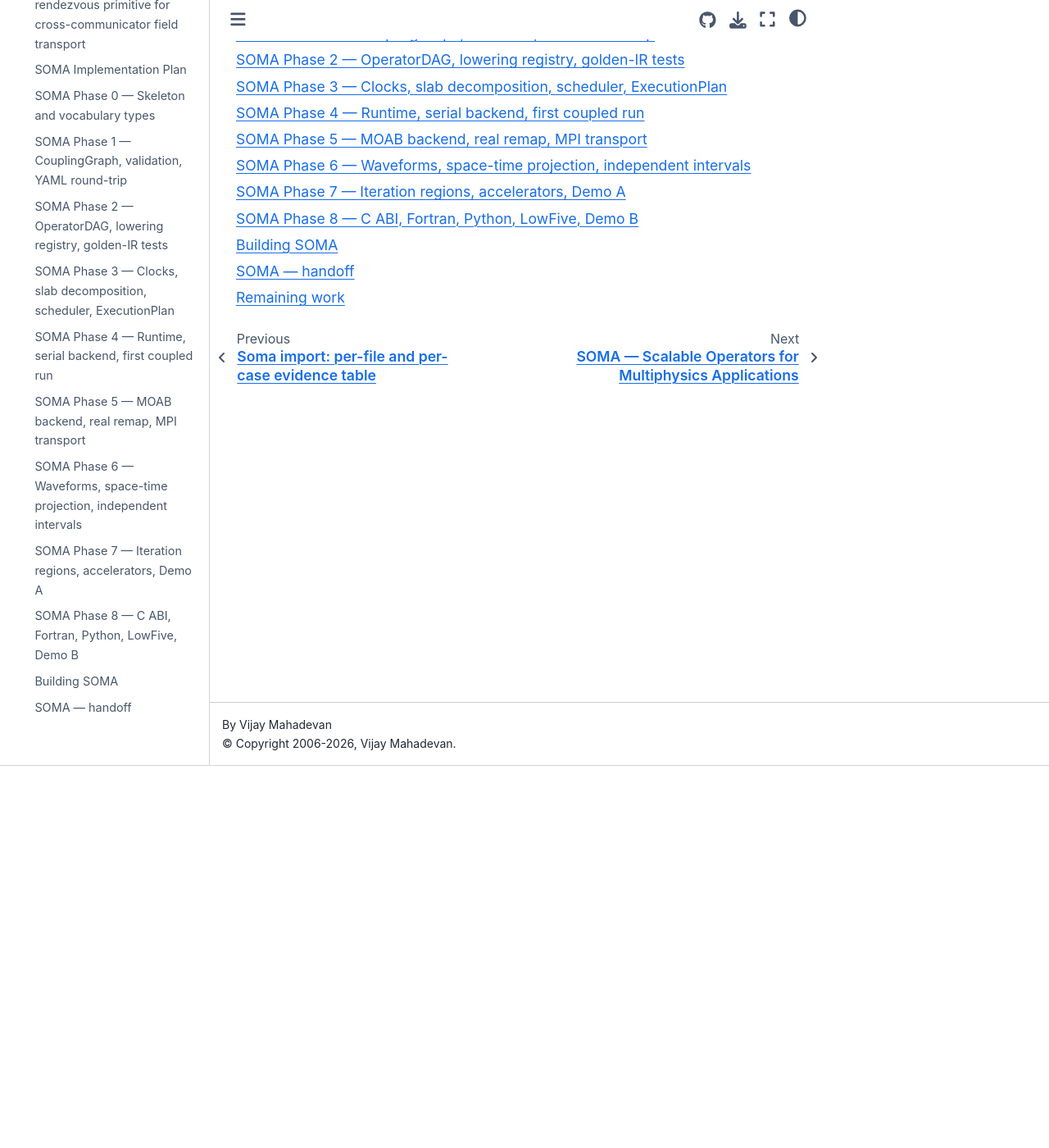
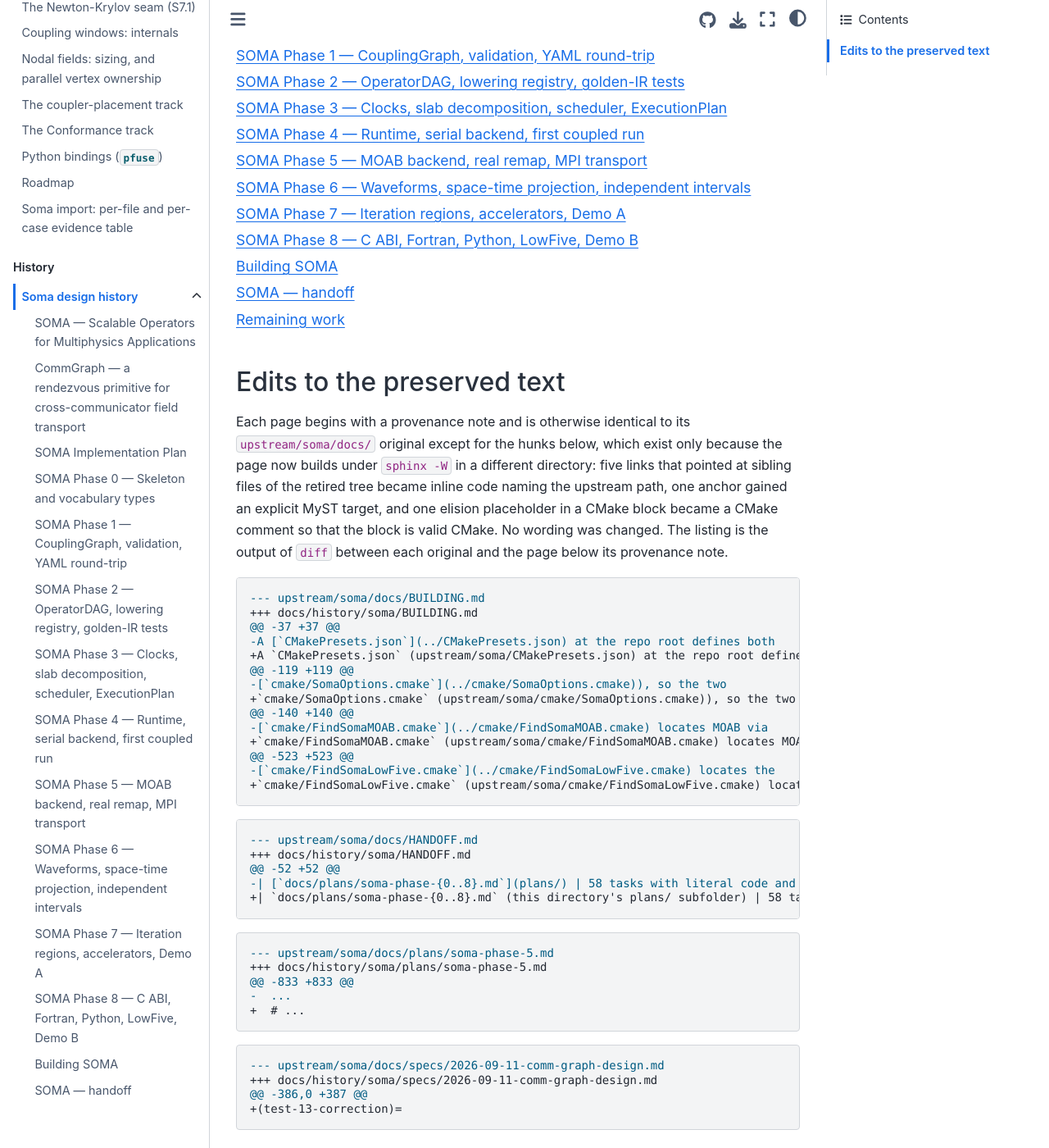
Before and after one commit to vijaysm/fuse, a Sphinx documentation site: the page built from docs/history/soma/index.md, in a window 1280 px wide and 1400 px high, scrolled down 467 px. Shown: the whole window at 82% size. Built offline with Sphinx 7.4.7 and the Sphinx Book theme 1.1.4, drawn with Linux system fonts in a browser that asks for light colours; some of the changed text lies outside the part shown.

Commit message:
Make the soma phase-5 CMake snippet valid and list every edit to the history pages
The bare ... placeholder is now a CMake comment, sphinx -W is back to zero warnings, and the index records all seven markup-only hunks as a diff.

````diff
--- a/docs/history/soma/index.md
+++ b/docs/history/soma/index.md
@@ -3,8 +3,9 @@
 Historical design, planning and handoff documents for `soma::`, the coupler library imported
 byte-identically as `upstream/soma` (parent repository `coupe`, commit `e52b981`, imported
 2026-09-14 per `UPSTREAMS.lock`) and in the process of being retired as its behaviour is ported
-natively into `fuse::`. Every page here is preserved **verbatim** from that commit; none describes
-FUSE's current architecture. See [](../../dev/soma-import.md) for the per-file and per-case record
+natively into `fuse::`. Every page here is preserved from that commit with only the markup-only
+edits listed under "Edits to the preserved text" below; none describes FUSE's current
+architecture. See [](../../dev/soma-import.md) for the per-file and per-case record
 of what was ported, superseded, or remains an open gap, and [](../../dev/porting.md) for the
 general porting procedure this track followed.
 
@@ -26,3 +27,53 @@
 BUILDING
 HANDOFF
 ```
+
+## Edits to the preserved text
+
+Each page begins with a provenance note and is otherwise identical to its `upstream/soma/docs/`
+original except for the hunks below, which exist only because the page now builds under
+`sphinx -W` in a different directory: five links that pointed at sibling files of the retired tree
+became inline code naming the upstream path, one anchor gained an explicit MyST target, and one
+elision placeholder in a CMake block became a CMake comment so that the block is valid CMake.
+No wording was changed. The listing is the output of `diff` between each original and the page
+below its provenance note.
+
+```diff
+--- upstream/soma/docs/BUILDING.md
++++ docs/history/soma/BUILDING.md
+@@ -37 +37 @@
+-A [`CMakePresets.json`](../CMakePresets.json) at the repo root defines both
++A `CMakePresets.json` (upstream/soma/CMakePresets.json) at the repo root defines both
+@@ -119 +119 @@
+-[`cmake/SomaOptions.cmake`](../cmake/SomaOptions.cmake)), so the two
++`cmake/SomaOptions.cmake` (upstream/soma/cmake/SomaOptions.cmake)), so the two
+@@ -140 +140 @@
+-[`cmake/FindSomaMOAB.cmake`](../cmake/FindSomaMOAB.cmake) locates MOAB via
++`cmake/FindSomaMOAB.cmake` (upstream/soma/cmake/FindSomaMOAB.cmake) locates MOAB via
+@@ -523 +523 @@
+-[`cmake/FindSomaLowFive.cmake`](../cmake/FindSomaLowFive.cmake) locates the
++`cmake/FindSomaLowFive.cmake` (upstream/soma/cmake/FindSomaLowFive.cmake) locates the
+```
+
+```diff
+--- upstream/soma/docs/HANDOFF.md
++++ docs/history/soma/HANDOFF.md
+@@ -52 +52 @@
+-| [`docs/plans/soma-phase-{0..8}.md`](plans/) | 58 tasks with literal code and tests. All complete. |
++| `docs/plans/soma-phase-{0..8}.md` (this directory's plans/ subfolder) | 58 tasks with literal code and tests. All complete. |
+```
+
+```diff
+--- upstream/soma/docs/plans/soma-phase-5.md
++++ docs/history/soma/plans/soma-phase-5.md
+@@ -833 +833 @@
+-  ...
++  # ...
+```
+
+```diff
+--- upstream/soma/docs/specs/2026-09-11-comm-graph-design.md
++++ docs/history/soma/specs/2026-09-11-comm-graph-design.md
+@@ -386,0 +387 @@
++(test-13-correction)=
+```
````
Also changed, not shown: KNOWN_ISSUES.md (+0 -12 lines), docs/dev/soma-import.md (+4 -4 lines), docs/history/soma/plans/soma-phase-5.md (+1 -1 lines).
